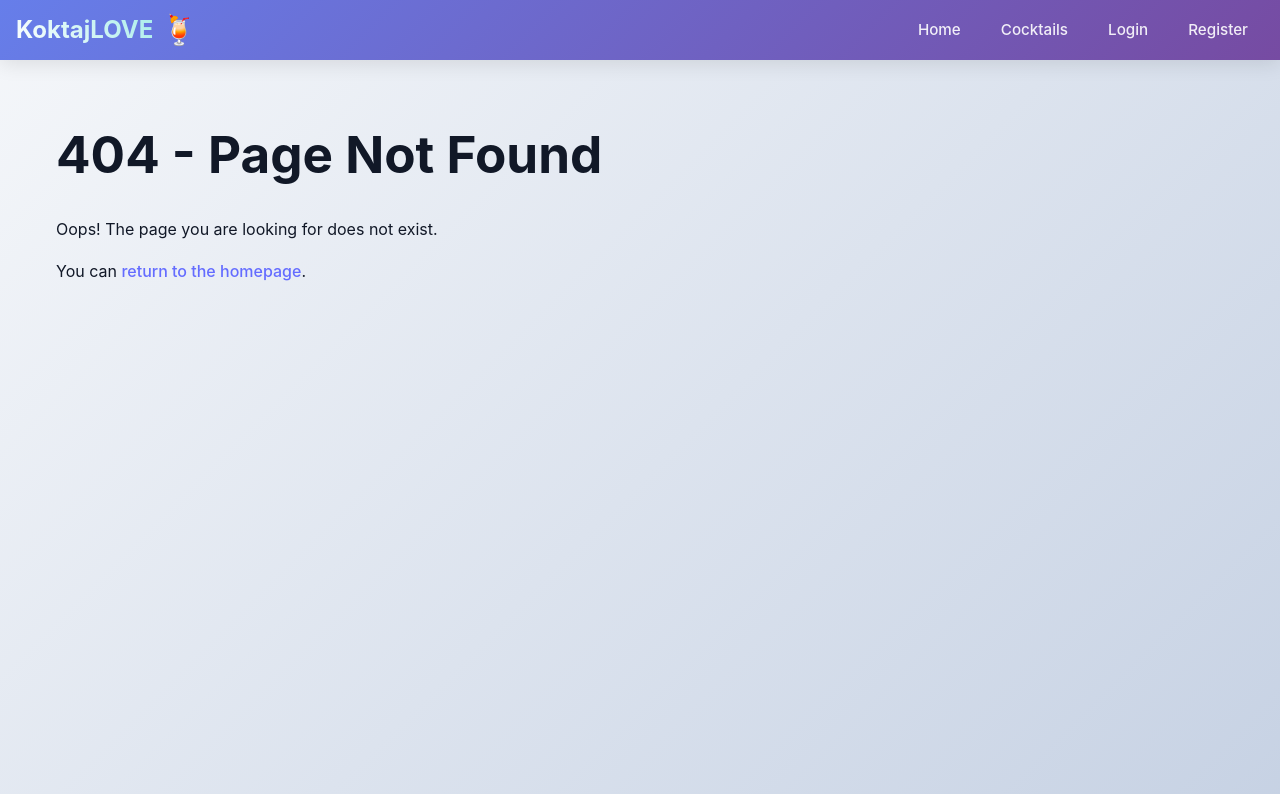
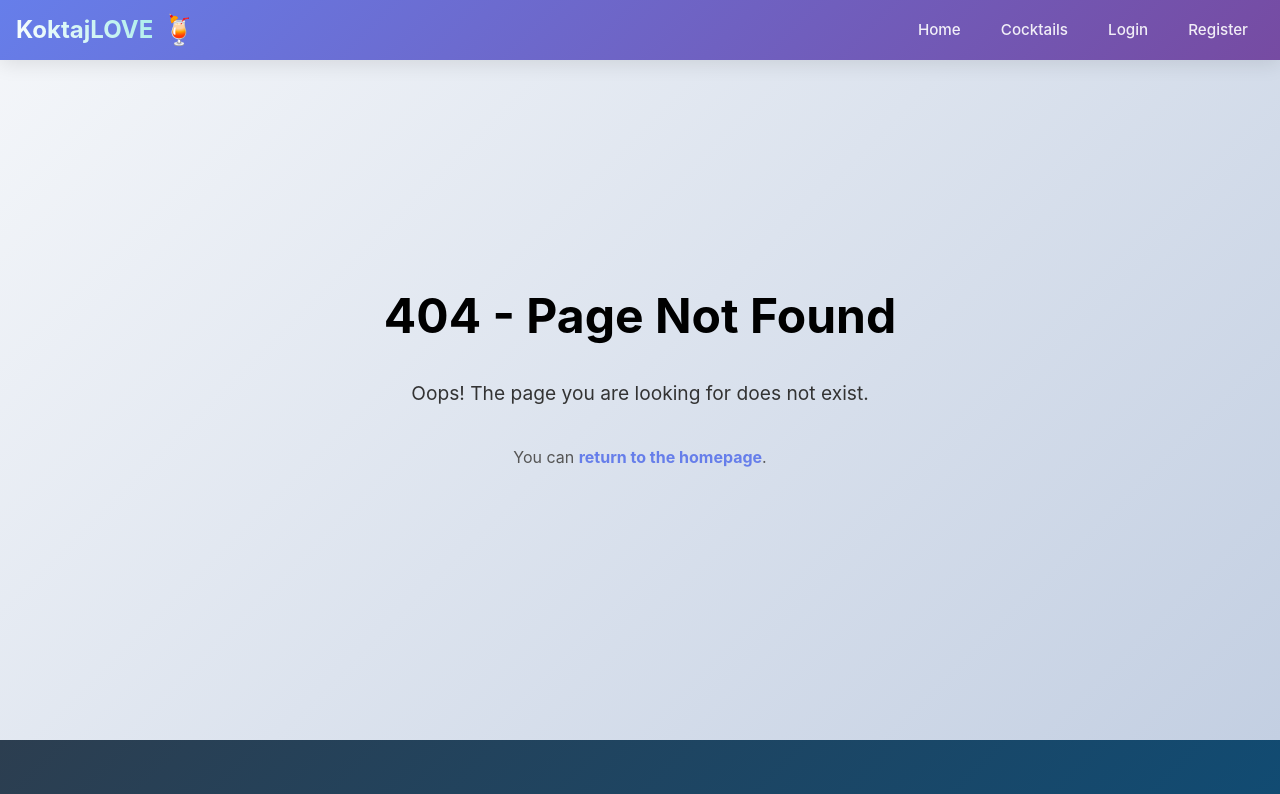
Before and after one commit to xKomil/KoktajLove, a React (Vite) app in the folder frontend/: page /404 in a window 1280 px wide. Shown: the top 794 px of the page. Built offline with nearby package versions, Linux system fonts and the light colour scheme; no server answers.

Commit message:
not found

```diff
--- a/frontend/src/pages/HomePage.tsx
+++ b/frontend/src/pages/HomePage.tsx
@@ -49,25 +49,25 @@ const HomePage: React.FC = () => {
       name: "Klasyki",
       description: "Timeless cocktails that never go out of style",
       imageGradient: "linear-gradient(135deg, #667eea 0%, #764ba2 100%)",
-      link: "/cocktails?category=classic"
+      link: "/cocktails?"
     },
     {
       name: "Tropikalne",
       description: "Escape to paradise with exotic flavors",
       imageGradient: "linear-gradient(135deg, #f093fb 0%, #f5576c 100%)",
-      link: "/cocktails?category=tropical"
+      link: "/cocktails?"
     },
     {
       name: "Bezalkoholowe",
       description: "Delicious mocktails for everyone",
       imageGradient: "linear-gradient(135deg, #4facfe 0%, #00f2fe 100%)",
-      link: "/cocktails?category=non-alcoholic"
+      link: "/cocktails?"
     },
     {
       name: "Na Imprezę",
       description: "Perfect drinks for celebrations",
       imageGradient: "linear-gradient(135deg, #43e97b 0%, #38f9d7 100%)",
-      link: "/cocktails?category=party"
+      link: "/cocktails?"
     }
   ];
 
@@ -84,15 +84,6 @@ const HomePage: React.FC = () => {
             dziel się przepisami i twórz niezapomniane smaki.
           </p>
           <div className={styles.heroActions}>
-            <Button
-              as="link"
-              to="/cocktails"
-              variant="primary"
-              size="lg"
-              className={styles.primaryCta}
-            >
-              Przeglądaj Koktajle
-            </Button>
             <Button
               as="link"
               to="/register"
@@ -165,14 +156,6 @@ const HomePage: React.FC = () => {
             >
               Stwórz Konto za Darmo
             </Button>
-            <Button
-              as="link"
-              to="/cocktails/add"
-              variant="secondary"
-              size="lg"
-            >
-              Podziel się Swoim Przepisem
-            </Button>
           </div>
         </div>
       </section>
--- /dev/null
+++ b/frontend/src/pages/NotFoundPage.module.css
@@ -0,0 +1,50 @@
+/* frontend/src/pages/NotFoundPage.module.css */
+
+.notFoundContainer {
+  display: flex;
+  flex-direction: column;
+  align-items: center;
+  justify-content: center;
+  min-height: 70vh; /* Lub inna wartość, aby wycentrować na stronie */
+  text-align: center;
+  padding: 20px;
+}
+
+.title {
+  font-size: 3rem; /* Duży tytuł dla 404 */
+  color: #000000; /* Czarny kolor tekstu */
+  margin-bottom: 1rem;
+}
+
+.message {
+  font-size: 1.2rem;
+  color: #333333; /* Ciemnoszary, prawie czarny, dla lepszego kontrastu niż czysty czarny */
+  margin-bottom: 0.8rem;
+}
+
+.linkMessage {
+  font-size: 1rem;
+  color: #555555; /* Trochę jaśniejszy szary */
+  margin-top: 1.5rem;
+}
+
+.homeLink {
+  color: var(--color-primary, #007bff); /* Użyj zmiennej CSS dla koloru głównego, jeśli masz, inaczej domyślny niebieski */
+  text-decoration: none;
+  font-weight: bold;
+  border-bottom: 2px solid transparent;
+  transition: color 0.2s ease-in-out, border-bottom-color 0.2s ease-in-out;
+}
+
+.homeLink:hover,
+.homeLink:focus {
+  color: var(--color-primary-dark, #0056b3); /* Ciemniejszy odcień koloru głównego przy najechaniu */
+  border-bottom-color: var(--color-primary-dark, #0056b3);
+}
+
+/* Opcjonalnie: Jeśli chcesz używać ikony */
+.icon {
+  font-size: 5rem; /* Duża ikona */
+  color: #cccccc; /* Jasnoszary dla ikony */
+  margin-bottom: 1.5rem;
+}
--- a/frontend/src/pages/NotFoundPage.tsx
+++ b/frontend/src/pages/NotFoundPage.tsx
@@ -1,15 +1,19 @@
 // frontend/src/pages/NotFoundPage.tsx
 import React from 'react';
 import { Link } from 'react-router-dom';
-import styles from './PageStyles.module.css'; // Optional: create a shared page style
+import pageStyles from './PageStyles.module.css';
+import notFoundStyles from './NotFoundPage.module.css';
 
 const NotFoundPage: React.FC = () => {
   return (
-    <div className={`${styles.pageContainer} ${styles.centeredMessage}`}>
-      <h1 className={styles.pageTitle}>404 - Page Not Found</h1>
-      <p>Oops! The page you are looking for does not exist.</p>
-      <p>
-        You can <Link to="/" className={styles.styledLink}>return to the homepage</Link>.
+    <div className={`${pageStyles.pageContainer} ${notFoundStyles.notFoundContainer}`}>
+
+      <h1 className={notFoundStyles.title}>404 - Page Not Found</h1>
+      <p className={notFoundStyles.message}>
+        Oops! The page you are looking for does not exist.
+      </p>
+      <p className={notFoundStyles.linkMessage}>
+        You can <Link to="/" className={notFoundStyles.homeLink}>return to the homepage</Link>.
       </p>
     </div>
   );
```
